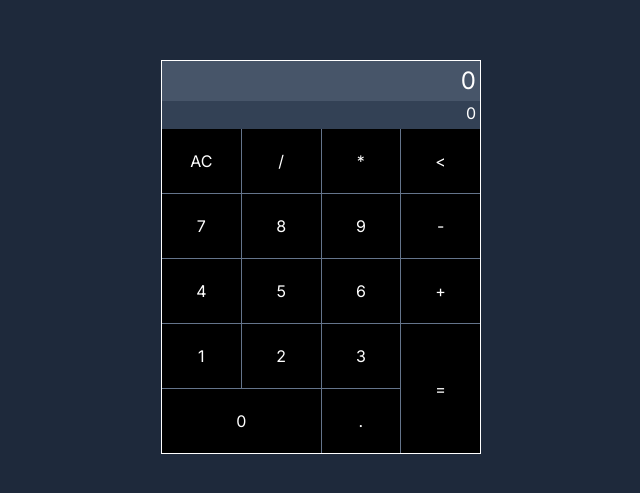
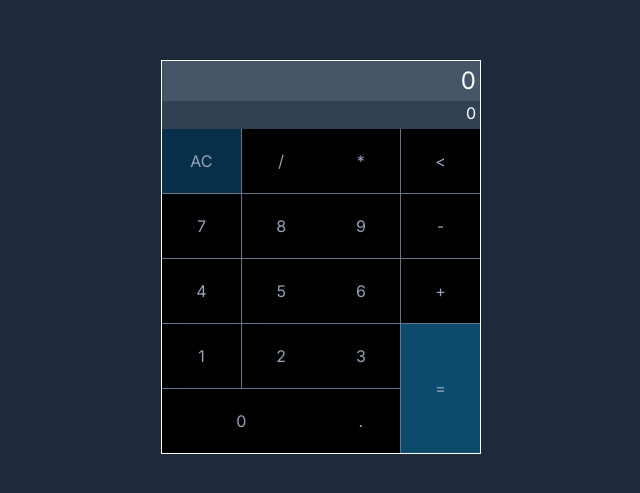
Before and after one commit to damasceno-dev/jsCalculator, a Next.js app: page / in a window 1280 px wide. Shown: the part 143-636 px from the top of the page, without its empty margins (319-959 px from the left). Built offline with nearby package versions, Linux system fonts and the light colour scheme.

Commit message:
added glow button when hovered and corrected infinity bug

```diff
--- a/src/app/globals.css
+++ b/src/app/globals.css
@@ -25,3 +25,7 @@ body {
     )
     rgb(var(--background-start-rgb));
 }
+
+button {
+  background: white;
+}
--- a/src/app/page.tsx
+++ b/src/app/page.tsx
@@ -6,6 +6,7 @@ interface calcItem {
    operation: string;
    execution: (event: MouseEvent<HTMLElement>) => void;
    style?: string;
+   background?: string;
 }
 
 type calcArray = calcItem[]
@@ -13,7 +14,7 @@ type calcArray = calcItem[]
 export default function Home() {
 
   const calcItems : calcArray = [
-    {id: 'clear', operation: 'AC', execution: handleClear},
+    {id: 'clear', operation: 'AC', execution: handleClear, background:'bg-sky-950' },
     {id: 'divide', operation: '/', execution: handleOperation},
     {id: 'multiply', operation: '*', execution: handleOperation},
     {id: 'delete', operation: '<', execution: handleDeletion},
@@ -31,7 +32,7 @@ export default function Home() {
     {id: 'one', operation: '1', execution: handleExpression},
     {id: 'two', operation: '2', execution: handleExpression},
     {id: 'three', operation: '3', execution: handleExpression},
-    {id: 'equals', operation: '=', execution: handleCalculation, style: 'row-span-2'},
+    {id: 'equals', operation: '=', execution: handleCalculation, style: 'row-span-2', background: 'bg-sky-900'},
 
     {id: 'zero', operation: '0', execution: handleExpression, style: 'col-span-2'},
     {id: 'decimal', operation: '.', execution: handleDecimalPoint}]
@@ -43,6 +44,8 @@ export default function Home() {
   // const splitOp = /(\*|\+|\-|\/)/;
   const splitOp = /(\*-|\+-|\--|\/-|\*|(?<=.?\d)\+|(?<=.?\d)\-|\/)/;
   // (?<=.+\d)\+ => to split cases with exponencial number
+  //e.g: 1.23e+23 => its not going to split because we have to have a digit preceeding the plus sign
+  //(?<=) regex lookbehind
   const numbersArray = expression.split(splitOp);
 
   const lastElement = numbersArray[numbersArray.length -1];
@@ -50,11 +53,12 @@ export default function Home() {
   const [maxLimitReached, setMaxLimitReached] = useState(false);
   const [maxLimitMessage, setMaxLimitMessage] = useState('');
   const [finishedSendingMessage, setFinishedSendingMessage] = useState(true);
+  const maxDigitLimit = 30;
 
   function verifyMaxDigitLimit() {
     if (finishedSendingMessage) {
 
-      setFinishedSendingMessage(false)
+      setFinishedSendingMessage(false) //avoid bug when button is clicked multiple times fast
       setMaxLimitReached(true)
       setMaxLimitMessage('MAX DIGIT LIMIT HAS BEEN REACHED')
 
@@ -65,12 +69,23 @@ export default function Home() {
     }
   }
 
+  function verifyInfinityOrNaN(event : MouseEvent<HTMLElement>) {
+
+    let nextValue = (event.target as Element).innerHTML;
+    if (lastValue === 'Infinity' || lastValue === 'NaN') {
+      Operations.includes(nextValue) ?
+      setExpression('0') :
+      setExpression('')
+    }
+  }
+
   function handleExpression(event : MouseEvent<HTMLElement>) {
 
+    verifyInfinityOrNaN(event)
+
     let nextValue = (event.target as Element).innerHTML;
-    // setMaxLimitMessage(lastValue)
 
-    if (lastValue.length +1 > 30) {
+    if (lastValue.length +1 > maxDigitLimit) {
       verifyMaxDigitLimit()
       return;
     } else {
@@ -91,22 +106,23 @@ export default function Home() {
   function handleClear() {
     setExpression('0');
     setMaxLimitReached(false)
-
   }
 
   function handleOperation(event : MouseEvent<HTMLElement>) {
 
+    verifyInfinityOrNaN(event)
+
     let newExpression = expression;
     let nextOperator = (event.target as Element).innerHTML;
     let lastCharacter = expression.charAt(expression.length -1);
-    let anteLastCharacter = expression.charAt(expression.length -2);
+    let antePenultimate = expression.charAt(expression.length -2);
     let lastTwoCharacters = expression.substring(expression.length -2);
 
     if (Operations.includes(lastCharacter)) {
       if( nextOperator !== '-') {
-        if (!MinusOperations.includes(lastCharacter + nextOperator) && Operations.includes(anteLastCharacter)) {
+        if (!MinusOperations.includes(lastCharacter + nextOperator) && Operations.includes(antePenultimate)) {
           newExpression = expression.slice(0,-2) //cases like 8+-* => the * operator must replace + and -.
-                                                 //but in cases like 8** => the * operator can't replace both, thats why we check the ante last character to not be a number
+                                                 //but in cases like 8** => the * operator can't replace both, thats why we check the antepenultimate character to not be a number
         } else {
           newExpression = expression.slice(0,-1) // 8** falls here, and we dont allow the next * to be entered
         }
@@ -122,16 +138,18 @@ export default function Home() {
 
   function handleDecimalPoint(event : MouseEvent<HTMLElement>) {
 
+    if (lastValue.length +1 > maxDigitLimit - 1) {
+      //when using decimals, we need at least 2 free digits
+      verifyMaxDigitLimit()
+      return;
+    } else {
+      setMaxLimitReached(false)
+    }
+
     if (lastValue.includes('.')) {
       return;
     } else {
       setExpression(prev => prev + (event.target as Element).innerHTML)
-    }
-    if (lastValue.length +1 > 29) {
-      verifyMaxDigitLimit()
-      return;
-    } else {
-      setMaxLimitReached(false)
     }
 
     if (lastValue === '') {
@@ -146,7 +164,8 @@ export default function Home() {
     setMaxLimitReached(false)
 
     let newExpression = expression.slice(0,-1);
-    if (lastValue.includes('e')) {
+    if (lastValue.includes('e') || lastValue.includes('Infinit') ||
+        lastValue.includes('Na') ) {
       newExpression= '0';
     }
     if (newExpression === '') {
@@ -231,7 +250,7 @@ export default function Home() {
         <div className='h-7 w-full text-right bg-slate-700 pr-1'>
           {maxLimitReached ? maxLimitMessage : lastValue}
         </div>
-        <div id="grid-container" className="grid grid-cols-4 gap-[1px] select-none">
+        <div id="grid-container" className="grid grid-cols-4 gap-[0.8px] select-none">
 
           {calcItems.map(calculatorItem => <CalcButton key={calculatorItem.id} {...calculatorItem}>
                                             {calculatorItem.operation}
@@ -253,7 +272,9 @@ interface ButtonProps {
 }
 
 function CalcButton({id, style, background = 'bg-black', children, execution} : ButtonProps) {
-  const styleToReturn = 'p-5 ' + style + ' ' + background;
+  const styleToReturn = 'p-5 text-slate-400 hover:text-white border-none hover:outline hover:outline-1 hover:outline-white' +
+                        ' ' + 'hover:transition-all duration-300' + ' ' +
+                        style + ' ' + background;
   return (
     <button className={styleToReturn} onClick={execution} id={id}>
       {children}
```
Also changed, not shown: 1 other file (tests, documents, lock files or other folders).
